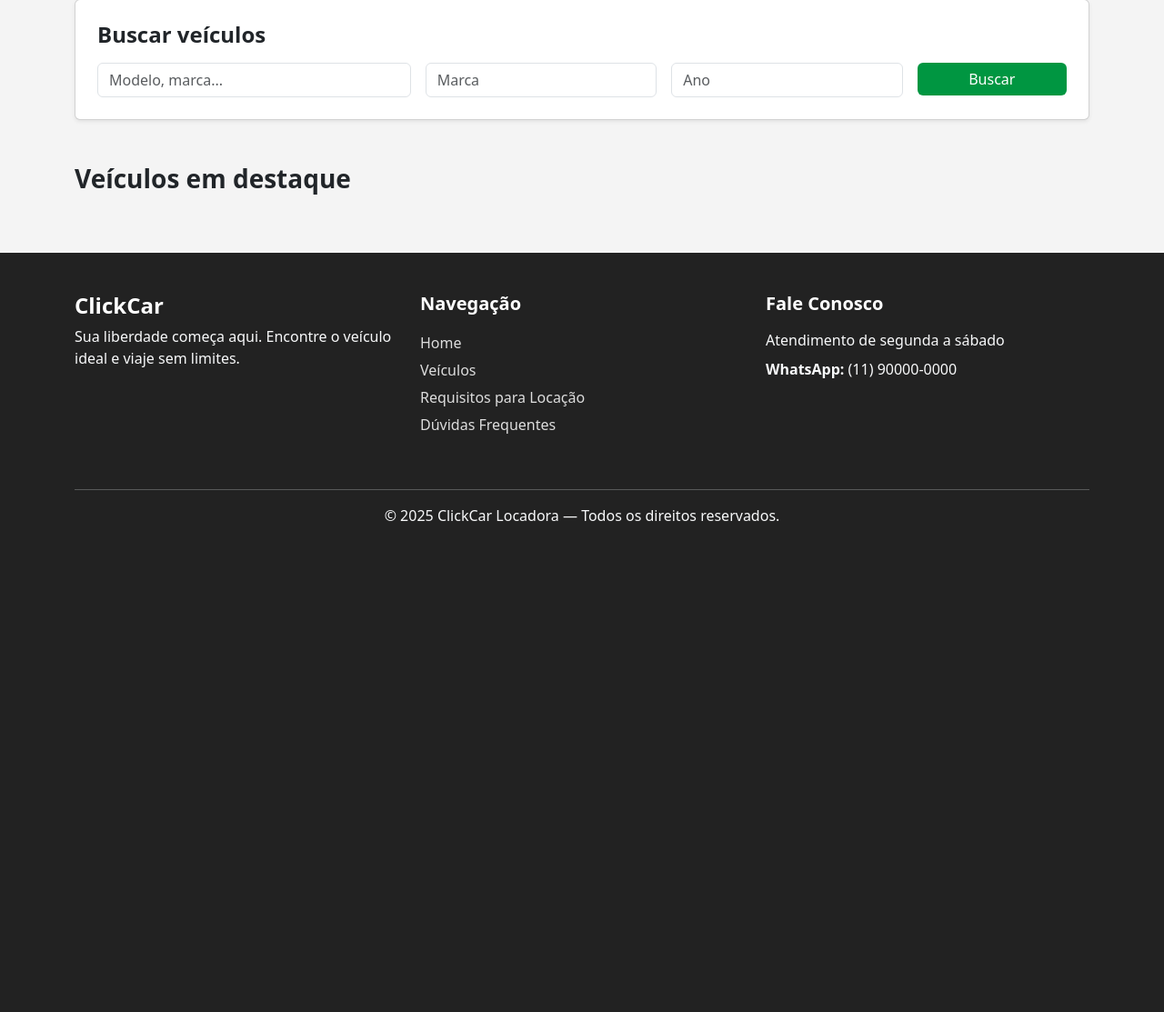
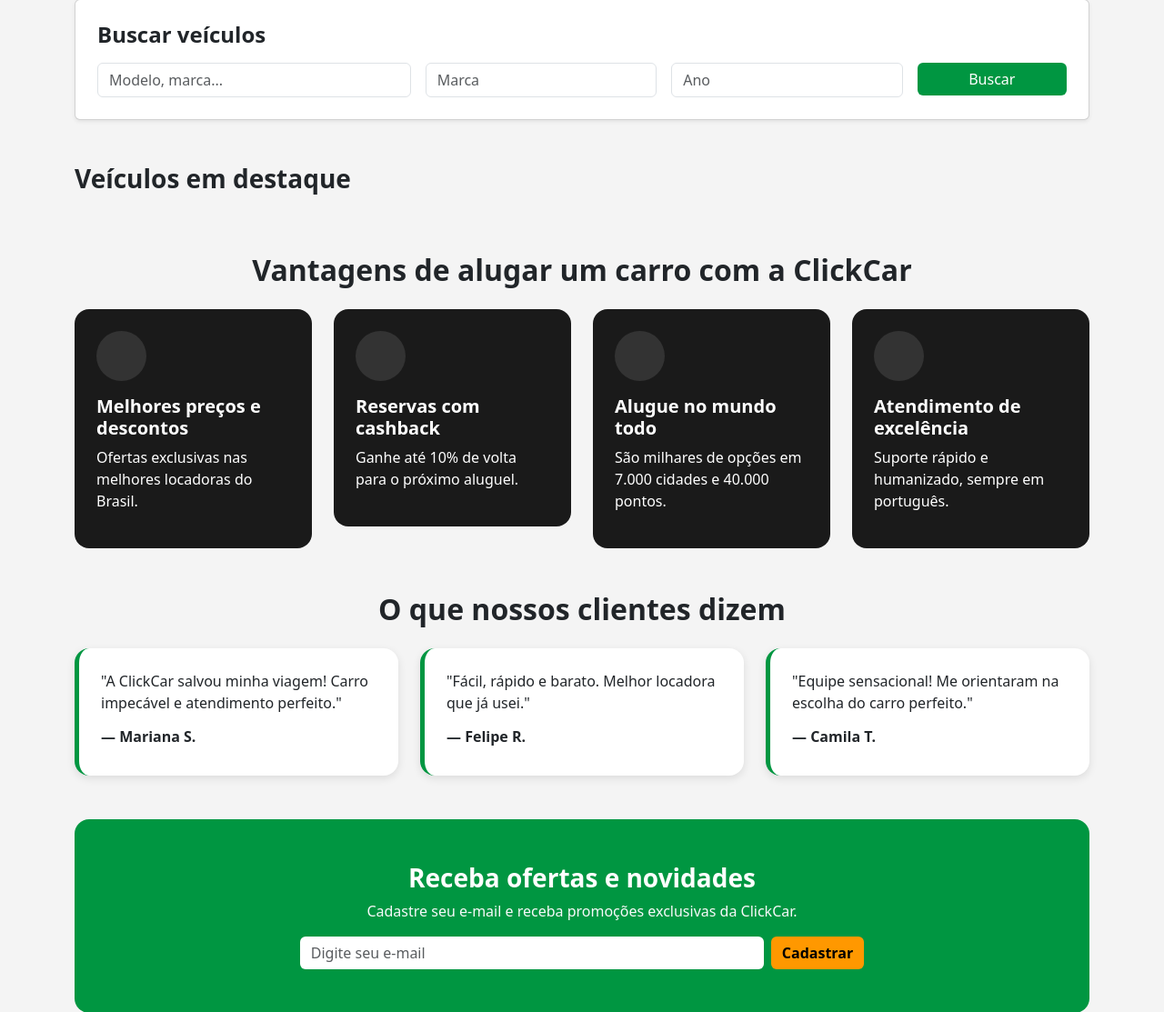
Before and after one commit to locacao-4bimestre/clickcar, a Flask app: page / in a window 1280 px wide. Shown: the part 384-1497 px from the top of the page at 91% size. Before the commit the page ends 957 px from the top, so only its background shows below. Run offline with Flask 3, Linux system fonts and the light colour scheme.

Commit message:
feat: Newsletter

```diff
--- a/controllers/controller.py
+++ b/controllers/controller.py
@@ -10,6 +10,8 @@
 # ===========================================================
 # ÁREA DO CLIENTE
 # ===========================================================
+
+
 @main.route('/customer')
 @login_required
 def customer_dashboard():
@@ -28,7 +30,7 @@
     return render_template('customer/profile.html', user=current_user)
 
 
-@main.route('/customer/profile/edit', methods=['GET','POST'])
+@main.route('/customer/profile/edit', methods=['GET', 'POST'])
 @login_required
 def customer_edit_profile():
     if current_user.perfil.nome_perfil != 'Cliente':
@@ -73,7 +75,7 @@
 # ===========================================================
 # LOGIN
 # ===========================================================
-@main.route('/login', methods=['GET','POST'])
+@main.route('/login', methods=['GET', 'POST'])
 def login():
     if request.method == 'POST':
         email = request.form['email']
@@ -93,7 +95,8 @@
 
     return render_template('auth/login.html')
 
-@main.route('/register', methods=['GET','POST'])
+
+@main.route('/register', methods=['GET', 'POST'])
 def register():
     if request.method == 'POST':
         nome = request.form['nome']
@@ -169,7 +172,7 @@
 # ===========================================================
 # ADMIN — CADASTRAR TIPO
 # ===========================================================
-@main.route('/admin/tipos/novo', methods=['GET','POST'])
+@main.route('/admin/tipos/novo', methods=['GET', 'POST'])
 @login_required
 def novo_tipo():
     if current_user.perfil.nome_perfil != 'Admin':
@@ -206,6 +209,8 @@
 # ===========================================================
 # VER VEÍCULO INDIVIDUAL
 # ===========================================================
+
+
 @main.route('/veiculos/<int:id>')
 def ver_veiculo(id):
     veiculo = Veiculo.query.get_or_404(id)
@@ -215,7 +220,7 @@
 # ===========================================================
 # ADMIN — NOVO VEÍCULO
 # ===========================================================
-@main.route('/admin/vehicles/new', methods=['GET','POST'])
+@main.route('/admin/vehicles/new', methods=['GET', 'POST'])
 @login_required
 def admin_novo_veiculo():
     if current_user.perfil.nome_perfil not in ['Admin', 'Atendimento']:
@@ -262,7 +267,7 @@
 # ===========================================================
 # ADMIN — EDITAR VEÍCULO
 # ===========================================================
-@main.route('/admin/vehicles/edit/<int:id>', methods=['GET','POST'])
+@main.route('/admin/vehicles/edit/<int:id>', methods=['GET', 'POST'])
 @login_required
 def admin_editar_veiculo(id):
     if current_user.perfil.nome_perfil not in ['Admin', 'Atendimento']:
@@ -357,7 +362,7 @@
 # ===========================================================
 # ADMIN — NOVO CLIENTE
 # ===========================================================
-@main.route('/admin/customers/new', methods=['GET','POST'])
+@main.route('/admin/customers/new', methods=['GET', 'POST'])
 @login_required
 def admin_novo_cliente():
     if current_user.perfil.nome_perfil not in ['Admin', 'Atendimento']:
@@ -384,7 +389,7 @@
 # ===========================================================
 # ADMIN — EDITAR CLIENTE
 # ===========================================================
-@main.route('/admin/customers/edit/<int:id>', methods=['GET','POST'])
+@main.route('/admin/customers/edit/<int:id>', methods=['GET', 'POST'])
 @login_required
 def admin_editar_cliente(id):
     if current_user.perfil.nome_perfil not in ['Admin', 'Atendimento']:
@@ -423,3 +428,25 @@
 
     flash("Cliente removido!", "success")
     return redirect(url_for('main.admin_listar_clientes'))
+
+
+@main.route('/newsletter', methods=['POST'])
+def newsletter():
+    email = request.form.get('email')
+
+    if not email:
+        flash("Digite um e-mail válido.", "warning")
+        return redirect(url_for('main.index'))
+
+    from models.models import Newsletter
+
+    if Newsletter.query.filter_by(email=email).first():
+        flash("Este e-mail já está cadastrado!", "info")
+        return redirect(url_for('main.index'))
+
+    novo = Newsletter(email=email)
+    db.session.add(novo)
+    db.session.commit()
+
+    flash("E-mail cadastrado com sucesso! ", "success")
+    return redirect(url_for('main.index'))
--- a/static/css/style.css
+++ b/static/css/style.css
@@ -26,3 +26,41 @@
     color: white;
     transform: scale(1.1);
 }
+
+
+.benefit-card {
+    background: #1a1a1a;
+    color: #fff;
+    transition: 0.3s;
+}
+.benefit-card:hover {
+    background: #222;
+    transform: translateY(-5px);
+}
+.icon-circle {
+    width: 55px;
+    height: 55px;
+    background: #333;
+    border-radius: 50%;
+    display: flex;
+    justify-content: center;
+    align-items: center;
+}
+.icon-circle i {
+    font-size: 26px;
+    color: #ffb100;
+}
+
+.testimonial-card {
+    background: #fff;
+    border-left: 5px solid var(--primary-green);
+    box-shadow: 0 3px 10px rgba(0,0,0,0.1);
+}
+
+
+.newsletter-section {
+    background: var(--primary-green);
+}
+.newsletter-section input {
+    border: none;
+}
--- a/templates/index.html
+++ b/templates/index.html
@@ -73,5 +73,86 @@
     </div>
     {% endfor %}
 </div>
+<section class="mt-5">
+    <h2 class="fw-bold text-center mb-4">Vantagens de alugar um carro com a ClickCar</h2>
+
+    <div class="row g-4 justify-content-center">
+
+        <div class="col-md-3">
+            <div class="benefit-card p-4 rounded-4">
+                <div class="icon-circle mb-3"><i class="bi bi-cash-stack"></i></div>
+                <h5 class="fw-bold">Melhores preços e descontos</h5>
+                <p>Ofertas exclusivas nas melhores locadoras do Brasil.</p>
+            </div>
+        </div>
+
+        <div class="col-md-3">
+            <div class="benefit-card p-4 rounded-4">
+                <div class="icon-circle mb-3"><i class="bi bi-coin"></i></div>
+                <h5 class="fw-bold">Reservas com cashback</h5>
+                <p>Ganhe até 10% de volta para o próximo aluguel.</p>
+            </div>
+        </div>
+
+        <div class="col-md-3">
+            <div class="benefit-card p-4 rounded-4">
+                <div class="icon-circle mb-3"><i class="bi bi-globe-americas"></i></div>
+                <h5 class="fw-bold">Alugue no mundo todo</h5>
+                <p>São milhares de opções em 7.000 cidades e 40.000 pontos.</p>
+            </div>
+        </div>
+
+        <div class="col-md-3">
+            <div class="benefit-card p-4 rounded-4">
+                <div class="icon-circle mb-3"><i class="bi bi-headset"></i></div>
+                <h5 class="fw-bold">Atendimento de excelência</h5>
+                <p>Suporte rápido e humanizado, sempre em português.</p>
+            </div>
+        </div>
+
+    </div>
+</section>
+<section class="mt-5 mb-5">
+    <h2 class="fw-bold text-center mb-4">O que nossos clientes dizem</h2>
+
+    <div class="row g-4 justify-content-center">
+
+        <div class="col-md-4">
+            <div class="testimonial-card p-4 rounded-4">
+                <p>"A ClickCar salvou minha viagem! Carro impecável e atendimento perfeito."</p>
+                <h6 class="fw-bold mt-3">— Mariana S.</h6>
+            </div>
+        </div>
+
+        <div class="col-md-4">
+            <div class="testimonial-card p-4 rounded-4">
+                <p>"Fácil, rápido e barato. Melhor locadora que já usei."</p>
+                <h6 class="fw-bold mt-3">— Felipe R.</h6>
+            </div>
+        </div>
+
+        <div class="col-md-4">
+            <div class="testimonial-card p-4 rounded-4">
+                <p>"Equipe sensacional! Me orientaram na escolha do carro perfeito."</p>
+                <h6 class="fw-bold mt-3">— Camila T.</h6>
+            </div>
+        </div>
+
+    </div>
+</section>
+
+
+<section class="newsletter-section mt-5 p-5 rounded-4 text-center">
+    <h3 class="fw-bold text-white">Receba ofertas e novidades</h3>
+    <p class="text-light">Cadastre seu e-mail e receba promoções exclusivas da ClickCar.</p>
+
+    <form action="{{ url_for('main.newsletter') }}" method="POST" class="d-flex justify-content-center mt-3">
+        <input type="email" name="email" class="form-control w-50 me-2" placeholder="Digite seu e-mail" required>
+        <button class="btn btn-warning fw-bold">Cadastrar</button>
+    </form>
+</section>
+
+
+
 
 {% endblock %}
```
Also changed, not shown: migrations/versions/f20f4c824c34_newsletter.py (added, +34 -0 lines), models/models.py (+26 -8 lines), locacao.db, 1 other file.
